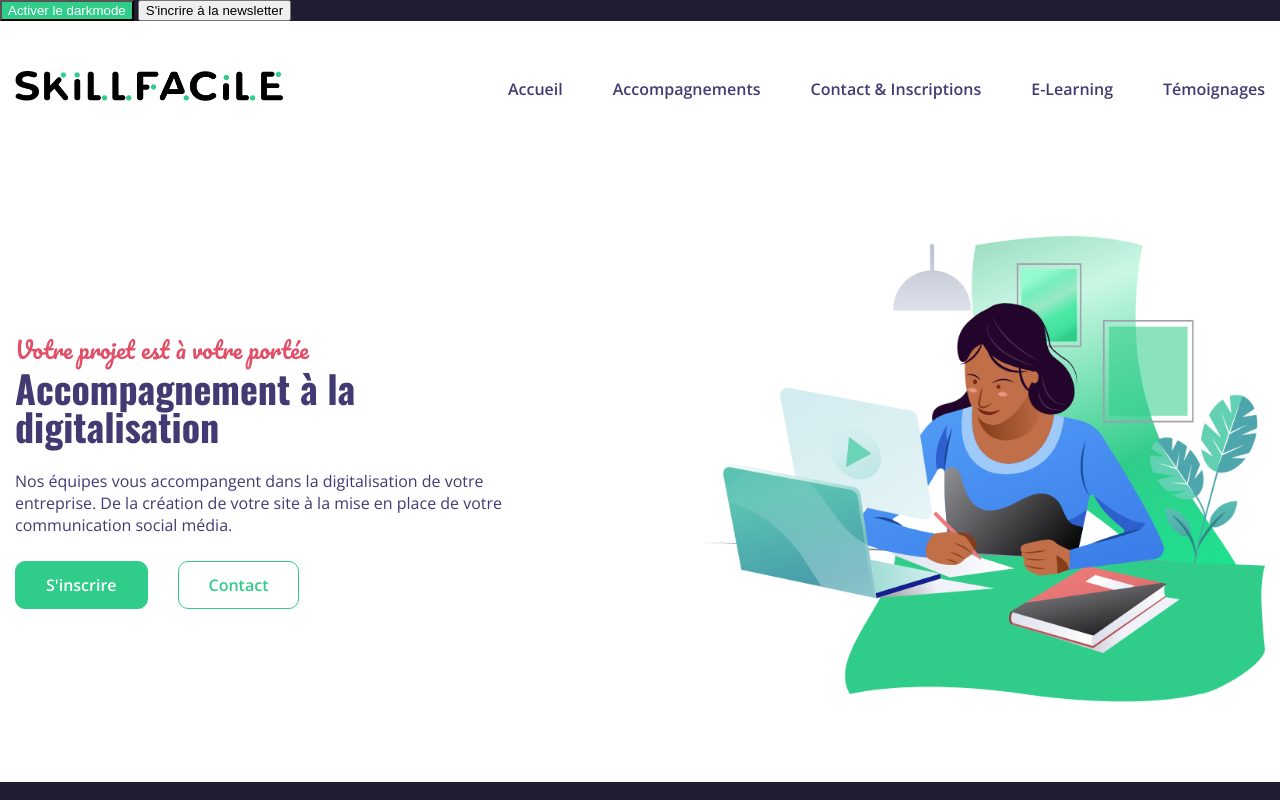
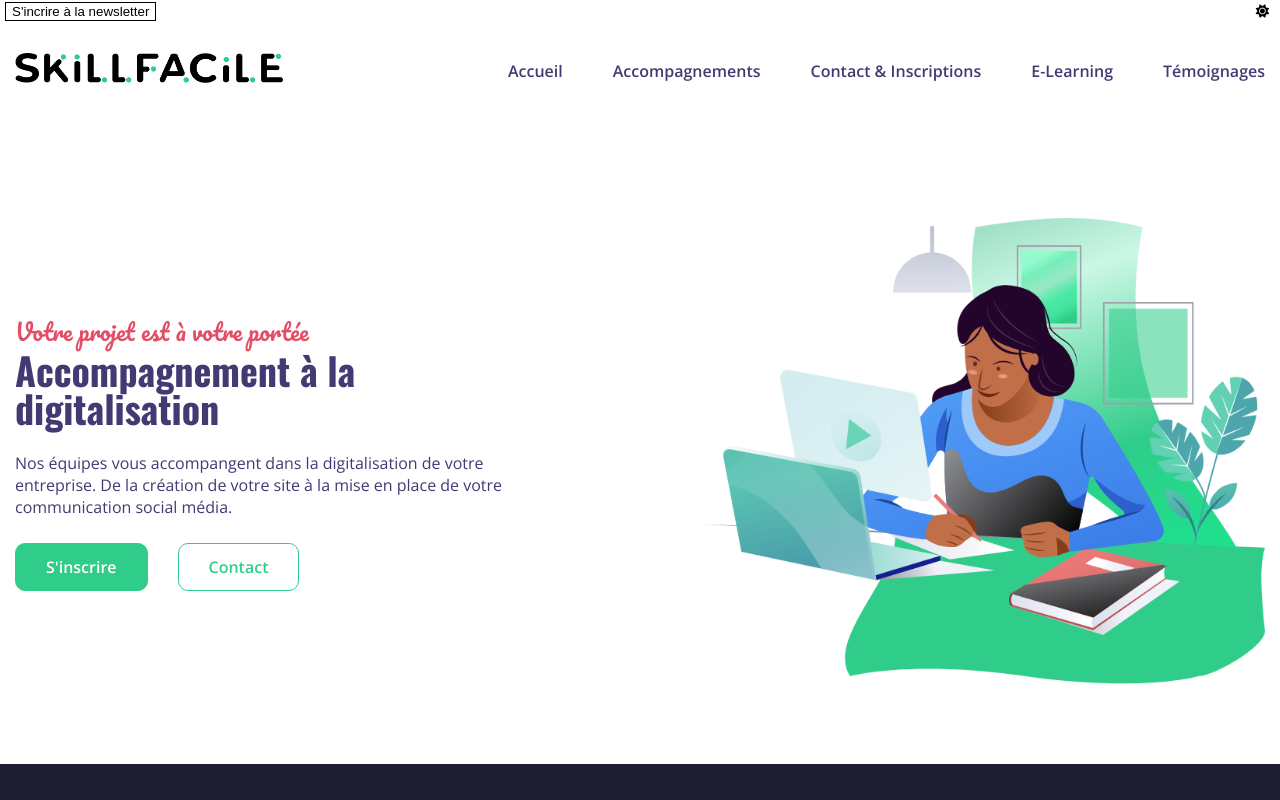
Before and after one commit to Inhumannn/Intro-to-JS, a plain HTML site: page index.html in a window 1280 px wide. Shown: the top 800 px of the page. Drawn offline with nearby package versions, Linux system fonts and the light colour scheme.

Commit message:
style: improve dark mode and add theme switcher
- Added dark mode toggle button
- Improved dark mode styling
- Added smooth transitions
- Updated button styles
- Improved theme switching logic

```diff
--- a/css/style.css
+++ b/css/style.css
@@ -40,6 +40,9 @@
     font-weight: 700;
     text-transform: uppercase;
 }
+body{
+    transition: background-color 0.5s ease-in-out ;
+}
 p{
     color: var(--color);
     font-family: var(--open-sans);
@@ -61,12 +64,18 @@ a:hover{
 .paddings_responsive{
     padding:0 15px;
 }
+#theme-switcher i {
+    color: black;
+}
 
+.darkmondeon #theme-switcher i{
+    color:white;
+}
 /* Header */
 header{
     max-width: 1440px;
     margin:auto;
-    padding:50px 15px;
+    padding:30px 15px 50px;
     display: flex;
     justify-content: space-between;
     align-items: center;
@@ -484,14 +493,37 @@ label input{
 
 /* projet js initiation */
 #admin{
+    display: flex;
+    justify-content: space-between;
+    padding: 2px 5px;
+}
+.darkmondeon #admin {
     background-color: var(--dark-background-color);
 }
+
 #darkmode{
     color:#fff;
-    background-color: var(--second-color);
+    border: none;
+    background-color: #fff;
     cursor:pointer;
+    transition: background-color 0.5s ease-in-out;
 }
-
+.darkmondeon #darkmode {
+    background-color: var(--dark-background-color);
+    transition: background-color 0.5s ease-in-out;
+}
+#newsletter {
+    color: black;
+    border: 1px solid;
+    background-color: #fff;
+    cursor:pointer;
+    transition: background-color 0.5s ease-in-out;
+}
+.darkmondeon #newsletter {
+    color: white;
+    background-color: var(--dark-background-color);
+    transition: background-color 0.5s ease-in-out;
+}
 /* Changement de couleur */
 
 .darkmondeon,
@@ -501,9 +533,10 @@ label input{
 
 .darkmondeon .secondary_main_title,
 .darkmondeon #team .teamworker h3,
+.fa-sun, .fa-moon,
 .darkmondeon p,
 .darkmondeon a{
-    color:#fff;
+    color:#ffffff;
 }
 
 .darkmondeon .burger_menu i{
--- a/index.html
+++ b/index.html
@@ -11,8 +11,10 @@
 </head>
 <body>
     <div id="admin">
-        <button id="darkmode">Activer le darkmode</button>
         <button id="newsletter">S'incrire à la newsletter</button>
+        <div id="theme-switcher">
+            <button id="darkmode"><i class="fa-solid fa-sun" id="icone"></i></button>
+        </div>
     </div>
     <!-- here dialog -->
     <header>
--- a/js/index.js
+++ b/js/index.js
@@ -1,20 +1,21 @@
 // Const darkmode
-const themeswitch = document.querySelector('#darkmode');
+const themeSwitch = document.querySelector('#darkmode');
 const theme = document.querySelector('body');
 const themeLogo = document.querySelector( '#logo')
+const icone = document.querySelector('#icone')
 // Chargement de la page on vérifie si les thèmes dark y est ou pas (localStorage)
 const savedTheme = localStorage.getItem('theme');
-const savedLogo = localStorage.getItem('logo');
 if(savedTheme === 'dark'){
    // Ajoute le thème dark
    theme.classList.add('darkmondeon');
    themeLogo.src = theme.classList.contains('darkmondeon') ? "img/logo-blanc.png" : "img/logo-noir.png";
 };
 // Ecoute du click
-themeswitch.addEventListener('click', (e) => {
+themeSwitch.addEventListener('click', (e) => {
    e.preventDefault();
    // Ajoute la classe "darkmondeon"
    theme.classList.toggle('darkmondeon');
+   icone.classList.toggle('fa-moon')
    // Sauvegarde l'état du thème (localStorage) // Changement du thème, logo
    localStorage.setItem('theme', theme.classList.contains('darkmondeon') ? 'dark' : 'light');
    themeLogo.src = theme.classList.contains('darkmondeon') ? "img/logo-blanc.png" : "img/logo-noir.png";
```
